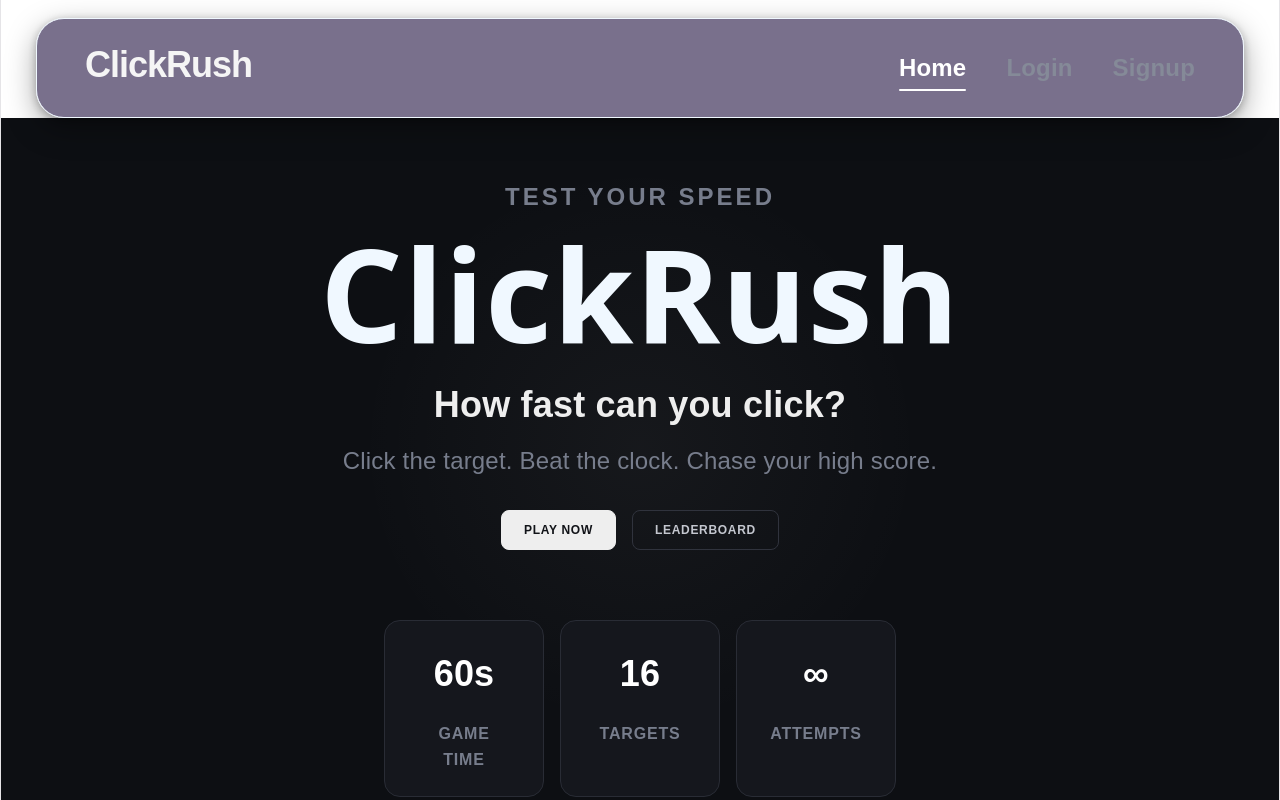
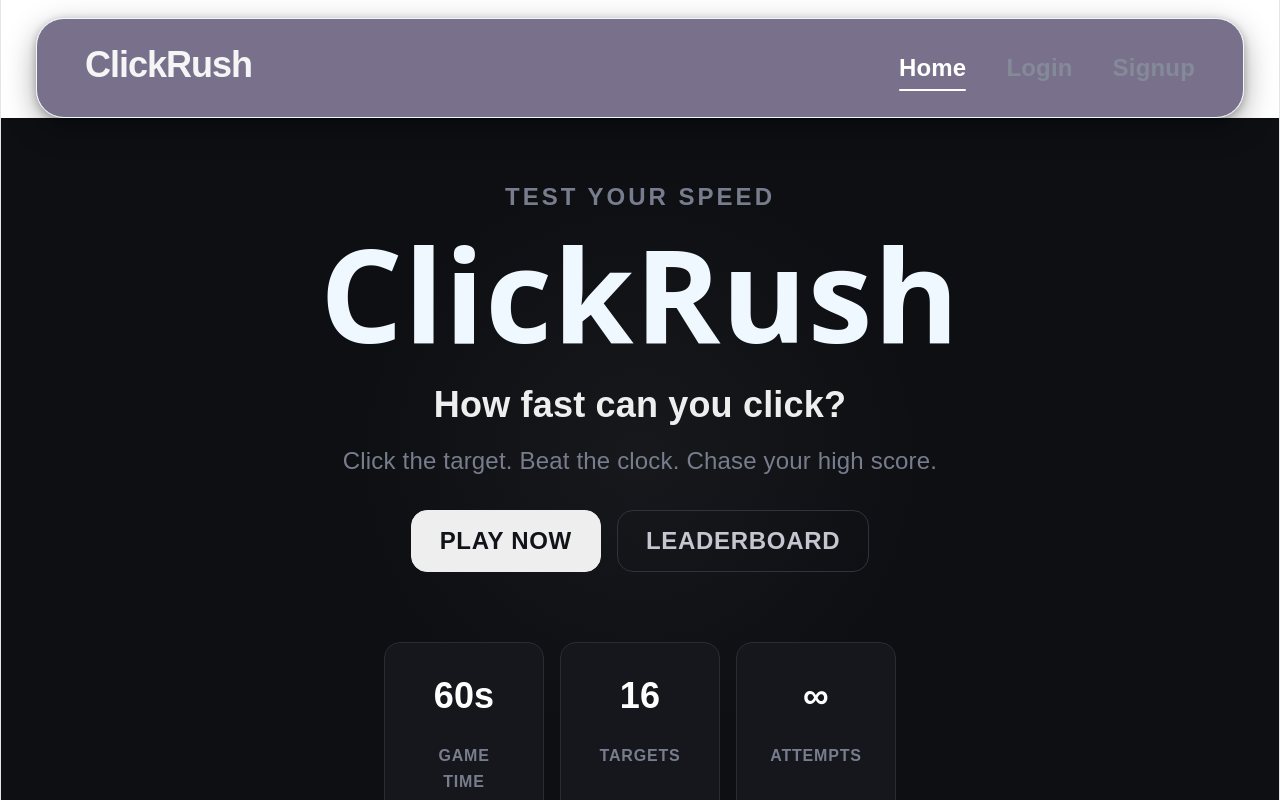
Before and after one commit to mansiey/FullStack-Projects, a React app in the folder 1. ClickRush/Frontend/: page / in a window 1280 px wide. Shown: the top 800 px of the page. Built offline with nearby package versions, Linux system fonts and the light colour scheme; the HTML template or start-up script is replaced by a standard one; a web font is replaced by a local one.

Commit message:
make CTA a little big

```diff
--- a/1. ClickRush/Frontend/src/pages/Home.css
+++ b/1. ClickRush/Frontend/src/pages/Home.css
@@ -80,9 +80,9 @@
    /* BUTTONS */
 
 .home-actions button {
-    padding: 12px 22px;
-    border-radius: 8px;
-    font-size: 12px;
+    padding: 16px 28px;
+    border-radius: 16px;
+    font-size: 24px;
     font-weight: 700;
     letter-spacing: 0.7px;
     cursor: pointer;
```
